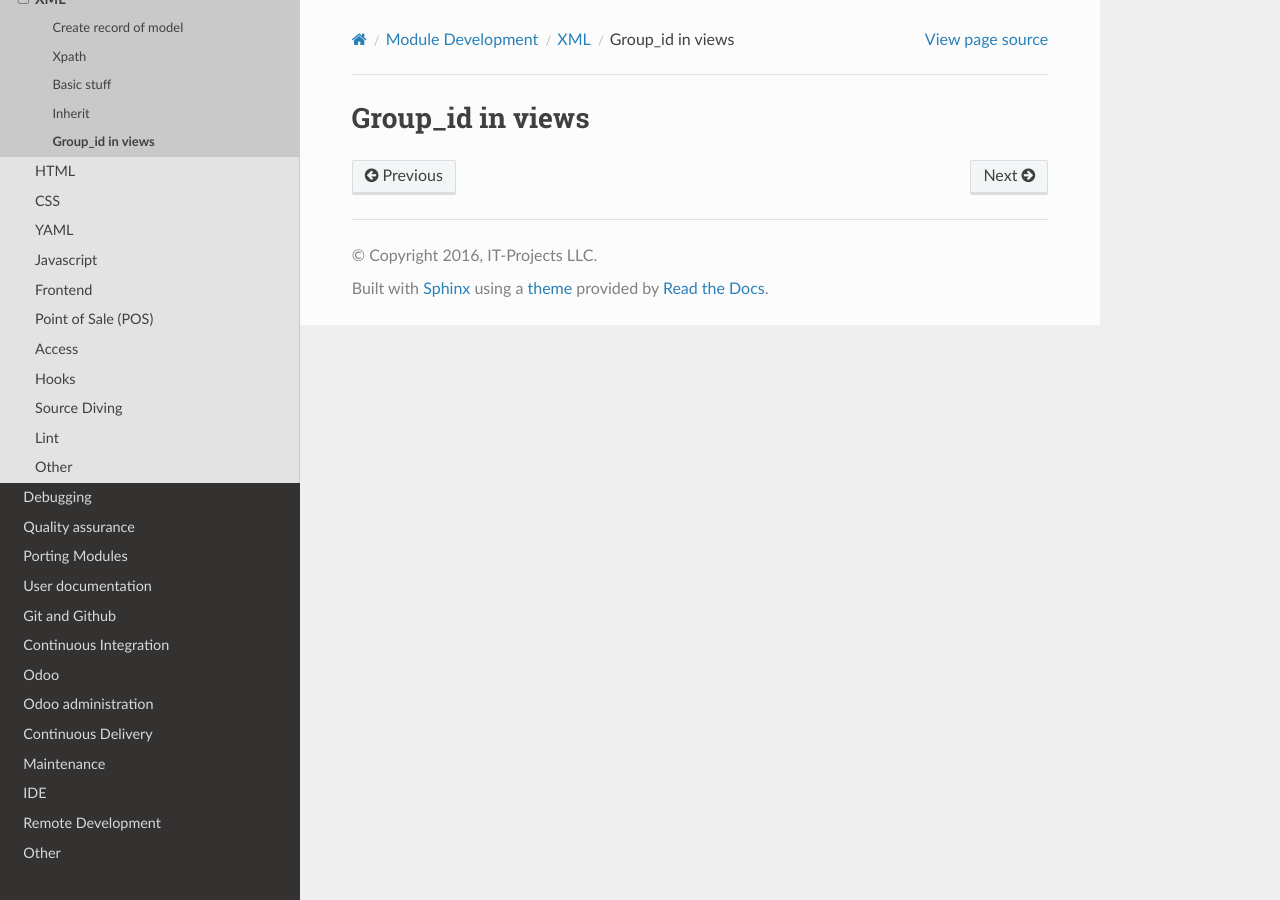
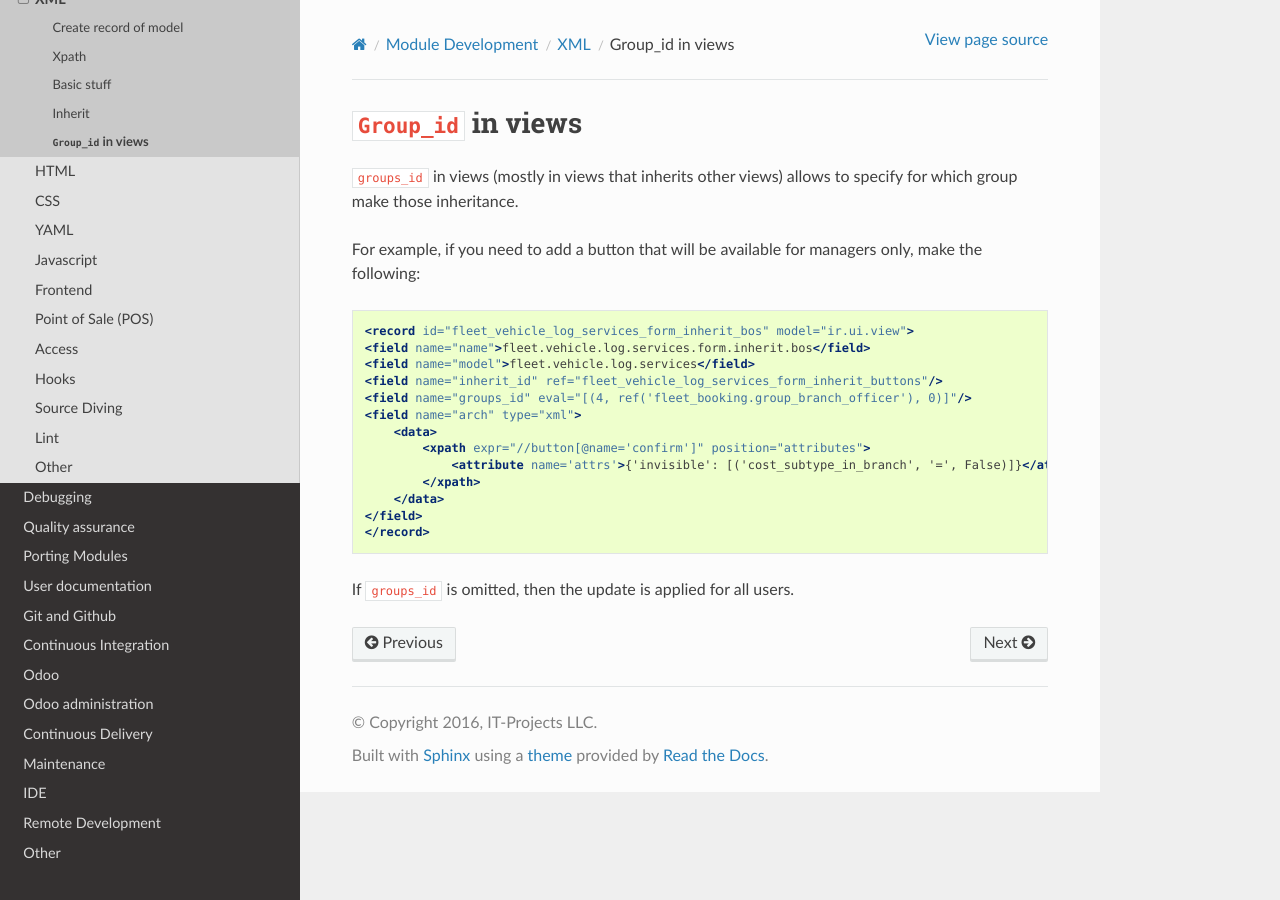
Before and after one commit to itpp-labs/odoo-development, a Sphinx documentation site: the page built from docs/dev/xml/group-id-in-views.rst, in a window 1280 px wide. Built offline with Sphinx 7.4.7 and the Read the Docs theme 2.0.0, drawn with Linux system fonts in a browser that asks for light colours.

Commit message:
:book: group-id-in-views article updated

```diff
--- a/docs/dev/xml/group-id-in-views.rst
+++ b/docs/dev/xml/group-id-in-views.rst
@@ -1,2 +1,25 @@
-Group_id in views
-=================
+======================
+``Group_id`` in views
+======================
+
+``groups_id`` in views (mostly in views that inherits other views) allows to specify for which group make those inheritance.
+
+For example, if you need to add a button that will be available for managers only, make the following:
+
+.. code-block:: XML
+
+    <record id="fleet_vehicle_log_services_form_inherit_bos" model="ir.ui.view">
+    <field name="name">fleet.vehicle.log.services.form.inherit.bos</field>
+    <field name="model">fleet.vehicle.log.services</field>
+    <field name="inherit_id" ref="fleet_vehicle_log_services_form_inherit_buttons"/>
+    <field name="groups_id" eval="[(4, ref('fleet_booking.group_branch_officer'), 0)]"/>
+    <field name="arch" type="xml">
+        <data>
+            <xpath expr="//button[@name='confirm']" position="attributes">
+                <attribute name='attrs'>{'invisible': [('cost_subtype_in_branch', '=', False)]}</attribute>
+            </xpath>
+        </data>
+    </field>
+    </record>
+
+If ``groups_id`` is omitted, then the update is applied for all users.
```
